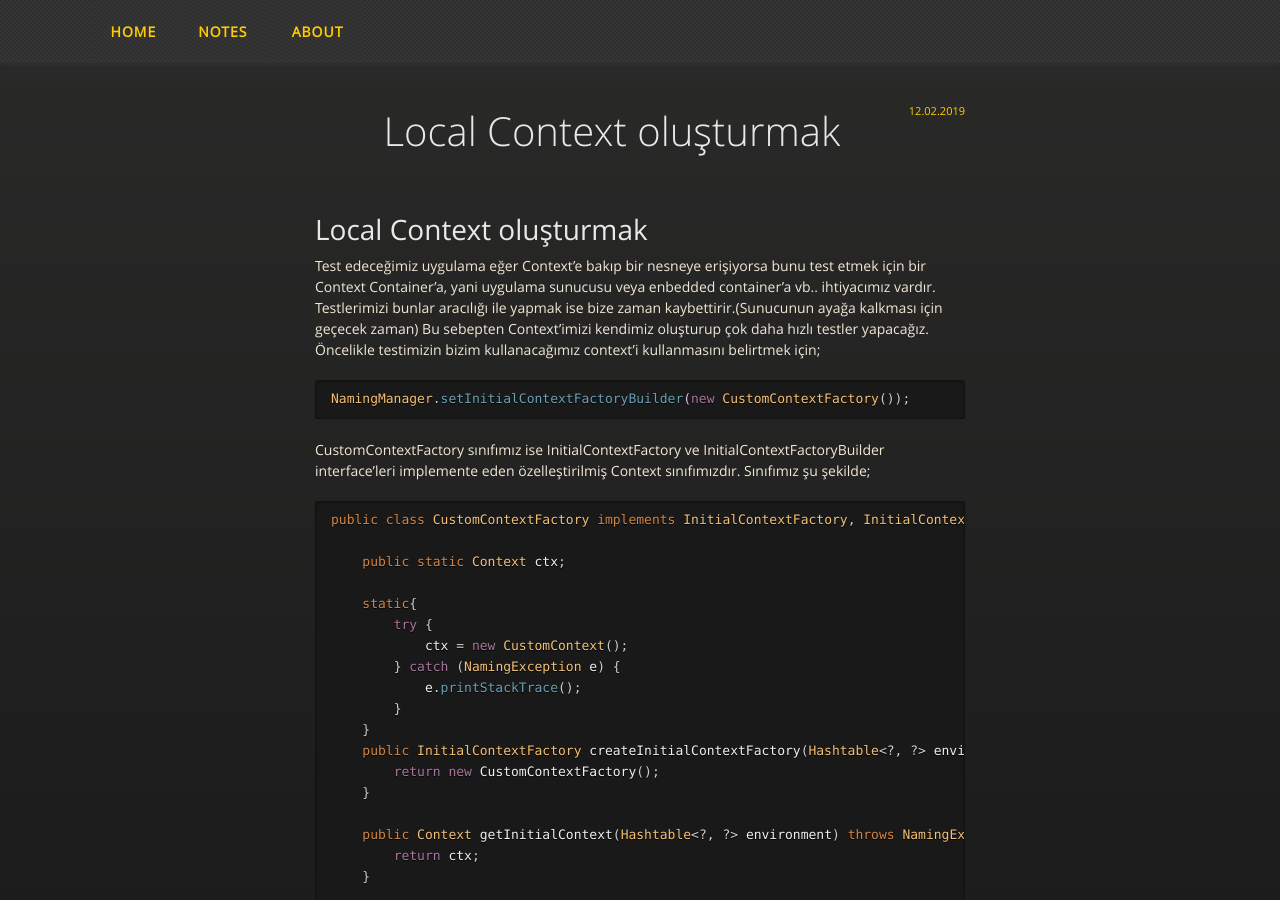
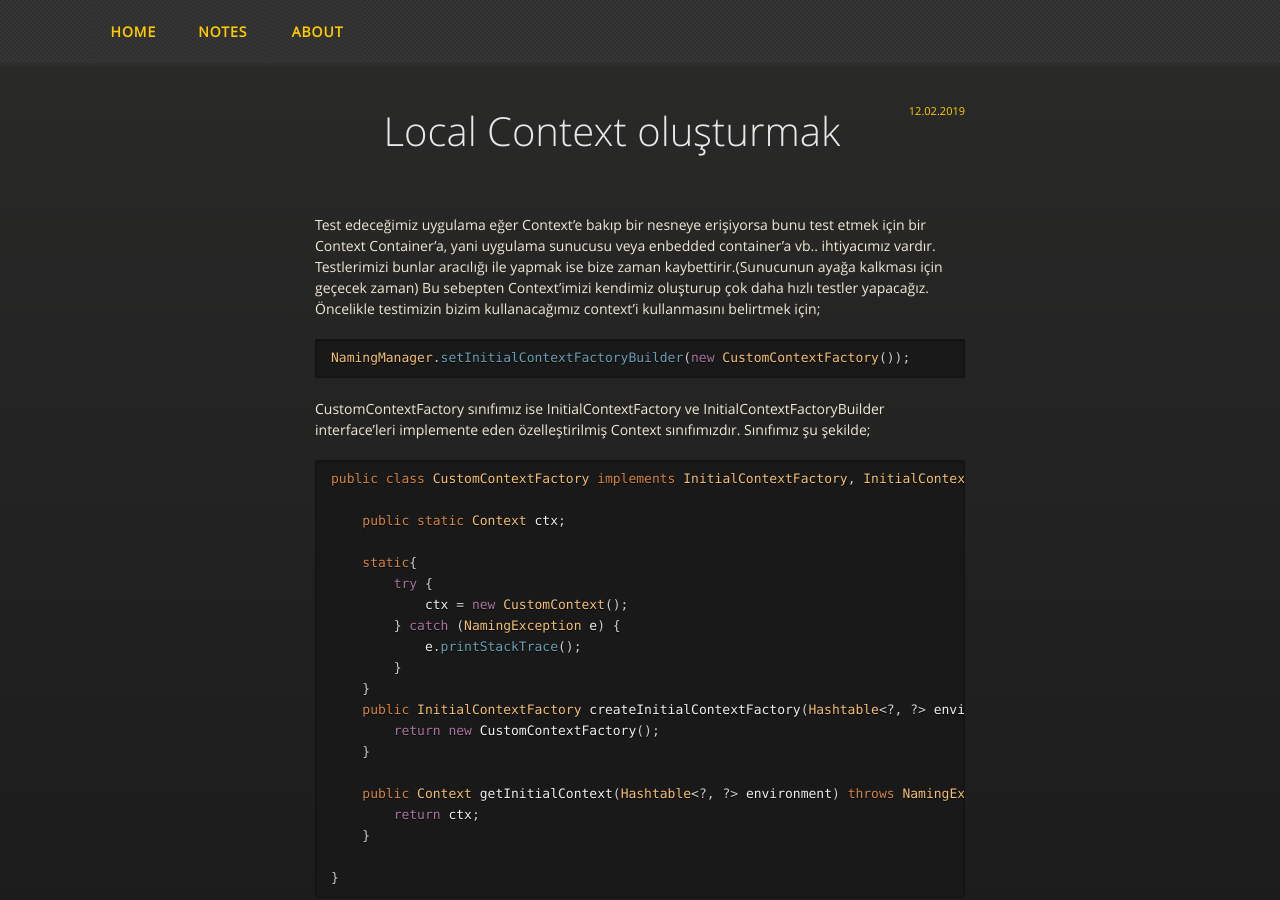
Before and after one commit to erkan000/erkan000.github.io, a Jekyll site: the page built from not/_java/Context.md, in a window 1280 px wide and 900 px high. Built offline with Jekyll 4.4.1, drawn with Linux system fonts in a browser that asks for light colours.

Commit message:
Update Context.md

```diff
--- a/not/_java/Context.md
+++ b/not/_java/Context.md
@@ -5,7 +5,6 @@ date: 12.02.2019
 ---
 
 
-# Local Context oluşturmak
 
 Test edeceğimiz uygulama eğer Context'e bakıp bir nesneye erişiyorsa bunu test etmek için bir Context Container'a, yani uygulama sunucusu veya enbedded container'a vb.. ihtiyacımız vardır. Testlerimizi bunlar aracılığı ile yapmak ise bize zaman kaybettirir.(Sunucunun ayağa kalkması için geçecek zaman) Bu sebepten Context'imizi kendimiz oluşturup çok daha hızlı testler yapacağız. Öncelikle testimizin bizim kullanacağımız context'i kullanmasını belirtmek için;
 
```
